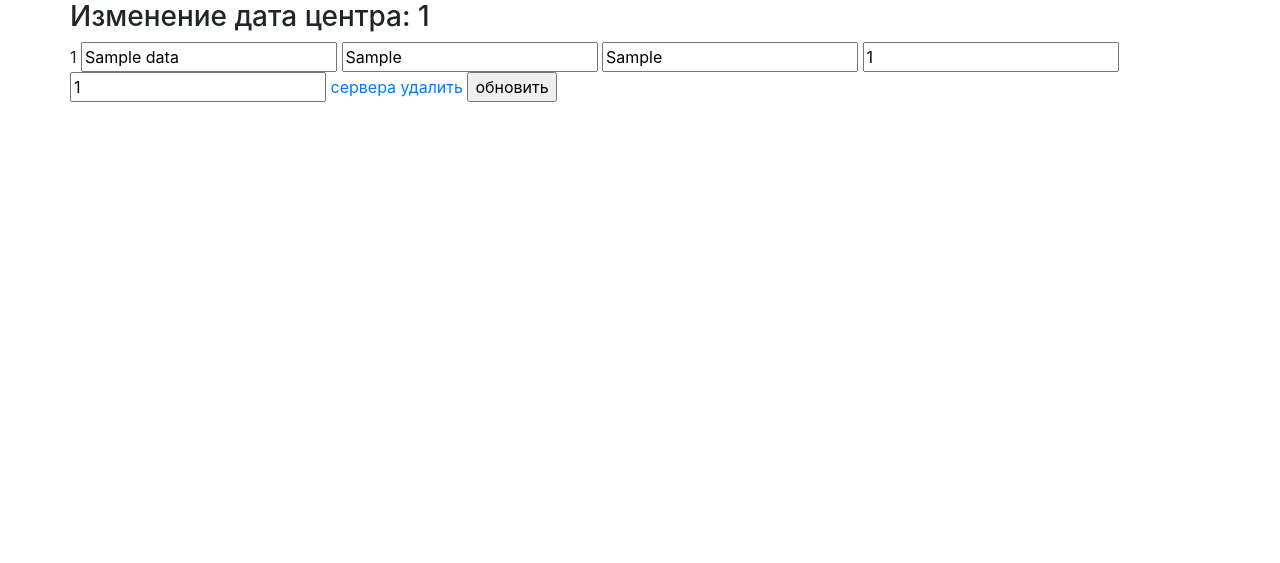
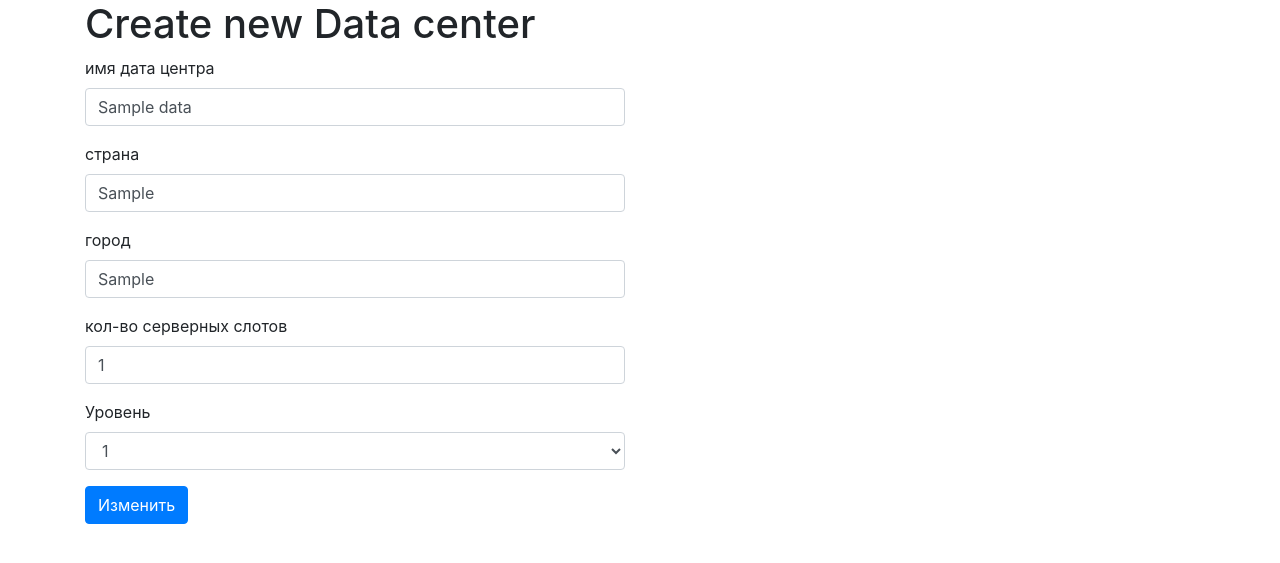
Before and after one commit to tr-nikolai/BEproject, a Flask app: page /data/1/edit/ in a window 1280 px wide. Shown: the part 46-609 px from the top of the page. Run offline with Flask 2, Linux system fonts and the light colour scheme; tables that the repository leaves empty hold one stand-in row (values such as "Sample post"); some libraries are stand-ins or nearby versions.

Commit message:
redone edit view and redone edit template

```diff
--- a/app.py
+++ b/app.py
@@ -20,26 +20,26 @@ class Data(db.Model):
     slot_servers = db.Column(db.Integer, nullable=False)
     data_tier = db.Column(db.Integer, nullable=False)
 
-    servers = db.relationship('Server', backref='data') # у серверов обращаться по имени data server = Servers(name='c3p0', data=anthony) где anthony обьект Data
+    servers = db.relationship('Server', backref='data', cascade='all, delete-orphan', lazy='dynamic') # у серверов обращаться по имени data server = Servers(name='c3p0', data=anthony) где anthony обьект Data
 
-    # def __repr__(self):
-    #     return '<data {} id={} >'.format(self.name_data, self.id)
+    def __repr__(self):
+        return '<data {} id={} >'.format(self.name_data, self.id)
 
 
 class Server(db.Model):
     id = db.Column(db.Integer, primary_key=True)
-    # name_server = db.Column(db.String(100), nullable=False)
-    # manufacturer = db.Column(db.String(100), nullable=False)
-    # model_server = db.Column(db.String(100), nullable=False)
-    # serial_number = db.Column(db.String(100), nullable=False)
+    name_server = db.Column(db.String(100), nullable=False)
+    manufacturer = db.Column(db.String(100), nullable=False)
+    model_server = db.Column(db.String(100), nullable=False)
+    serial_number = db.Column(db.String(100), nullable=False)
     os = db.Column(db.String(100), nullable=False)
 
-    data_id = db.Column(db.Integer, db.ForeignKey('data.id'))
+    data_id = db.Column(db.Integer, db.ForeignKey('data.id'), nullable=False)
 
 
 
-    # def __repr__(self):
-    #     return '<server {} id={} >'.format(self.name_server, self.id)
+    def __repr__(self):
+        return '<server {} id={} >'.format(self.name_server, self.id)
 
 
 #  view
@@ -50,15 +50,20 @@ def index():
 
 
 @app.route('/data/<id>/edit/', methods=['GET', 'POST'])
+
+
+@app.route('/data/<id>/edit/', methods=['GET', 'POST'])
 def data_edit(id):
     data = Data.query.filter_by(id=id).first()
     if not data:
         abort(404)
     if request.method == 'POST': #  принимаем достаем данные и перерисовываем страницу
-        data.name_data = request.form['name_data']
+        form = DataForm(formdata=request.form, obj=data)
+        form.populate_obj(data)
         db.session.commit()
-        return render_template('data_edit.html', data=data)
-    return render_template('data_edit.html', data=data)
+        return redirect(url_for('index'))
+    form = DataForm(obj=data)
+    return render_template('data_edit.html', form=form)
 
 
 @app.route('/data/<id>/delete/', methods=['GET', 'POST'])
--- a/templates/base.html
+++ b/templates/base.html
@@ -32,7 +32,7 @@
                         <a class="nav-link" href="{{ url_for('create_data') }}">Create Data</a>
                     </li>
                     <li class="nav-item">
-                        <a class="nav-link" href="#">Pricing</a>
+                        <a class="nav-link" href="#">Servers</a>
                     </li>
                     <li class="nav-item">
                         <a class="nav-link" href="#">About</a>
--- a/templates/data_edit.html
+++ b/templates/data_edit.html
@@ -1,18 +1,21 @@
-{% extends 'base.html' %}
-{% block content %}
-<h3> Изменение дата центра: {{ data.id }}</h3>
-<form method="POST">
-    {{ data.id }}
-    <input type="text" name="name_data" value="{{ data.name_data }}">
-    <input type="text" name="place_conutry" value="{{ data.place_conutry }}">
-    <input type="text" name="place_city" value="{{ data.place_city}}">
-    <input type="text" name="slot_servers" value="{{ data.slot_servers}}">
-    <input type="text" name="data_tier" value="{{ data.data_tier}}">
-    <a href="">сервера</a></td>
-    <a href=" ">удалить</a></td>
-    <input type="submit" value="обновить">
-</form>
 
 
+{% extends 'base.html' %}
+{% block title %}
+Edit Data
+{% endblock %}
 
+{% block content %}
+<div class="col-md-6">
+    <h1>Create new Data center</h1>
+    <form method="POST">
+        {% for field in form %}
+        <div class="form-group">
+        {{ field.label(class='control-label') }}
+        {{ field(class='form-control') }}
+        </div>
+        {% endfor %}
+        <button type="submit" class="btn btn-primary">Изменить</button>
+    </form>
+</div>
 {% endblock %}
--- a/templates/index.html
+++ b/templates/index.html
@@ -1,9 +1,9 @@
 {% extends 'base.html' %}
 {% block content %}
-<h3> Таблица дата центров.</h3>
+<h3> Дата центры:</h3>
 <table class="table">
     <tr>
-        <th>id</th>
+        <th>№</th>
         <th>имя</th>
         <th>страна</th>
         <th>город</th>
```
